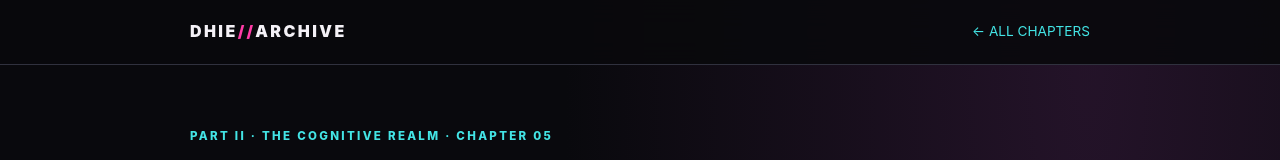
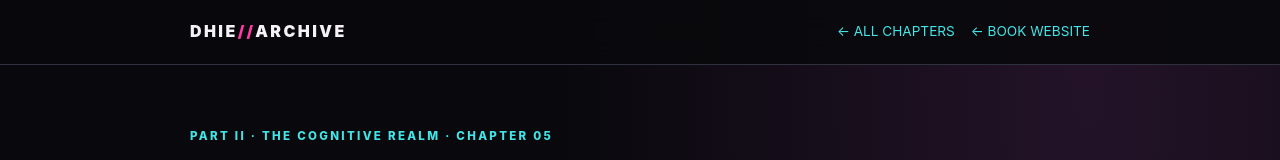
Before and after one commit to CicanGeorgeAlin/Department-of-Human-Intelligence-and-Evolution, a plain HTML site: page archive/chapters/05.html in a window 1280 px wide. Shown: the top 160 px of the page. Drawn offline with Linux system fonts and the light colour scheme.

Commit message:
Add direct return navigation to book homepage

```diff
--- a/archive/chapters/05.html
+++ b/archive/chapters/05.html
@@ -9,9 +9,10 @@
 :focus-visible{outline:3px solid var(--cyan);outline-offset:4px}
 a:focus-visible,button:focus-visible,input:focus-visible,select:focus-visible,textarea:focus-visible{border-radius:4px}
 @media(prefers-reduced-motion:reduce){html{scroll-behavior:auto}*,*::before,*::after{scroll-behavior:auto!important;animation-duration:.01ms!important;animation-iteration-count:1!important;transition-duration:.01ms!important}}
+.nav-back{display:flex;gap:16px;align-items:center;flex-wrap:wrap}.nav-back a{white-space:nowrap}
 </style></head><body>
 <a class="skip-link" href="#main-content">Skip to main content</a>
-<header class="top"><div class="shell bar"><a class="brand" href="../">DHIE<span>//</span>ARCHIVE</a><a class="back" href="../">← ALL CHAPTERS</a></div></header>
+<header class="top"><div class="shell bar"><a class="brand" href="../">DHIE<span>//</span>ARCHIVE</a><span class="nav-back"><a class="back" href="../">← ALL CHAPTERS</a><a class="back" href="../../">← BOOK WEBSITE</a></span></div></header>
 <main id="main-content" class="shell"><header class="hero"><div class="eyebrow">PART II · THE COGNITIVE REALM · CHAPTER 05</div><h1>EMOTIONAL<br><em>HARMONIZATION</em></h1><p class="sub">Emotional Harmonization and Stability Protocols (EHSPs) — Engineering Empathy. This chapter maps the manual's fictional system for damping, amplifying, measuring and regulating emotional experience.</p><div class="meta"><span class="pill">SOURCE START · PDF PAGE 29</span><span class="pill">20 NUMBERED HEADINGS</span><span class="pill">5 MAIN SECTIONS</span></div></header>
 <div class="notice"><strong>Reader's note:</strong> This page summarises a speculative and coercive fictional framework. The described population-wide emotion control, genetic interventions, pharmacological deployment and neural monitoring are not verified real-world capabilities or established practices. The original 91-page PDF remains unchanged.</div>
 <div class="layout"><nav class="toc" aria-label="Chapter contents"><b>CHAPTER CONTENTS</b><a href="#s51">5.1 · Affective damping</a><a href="#s52">5.2 · Empathy amplification</a><a href="#s53">5.3 · Emotional resilience</a><a href="#s54">5.4 · Biochemical regulation</a><a href="#s55">5.5 · Consciousness Matrix</a></nav>
```
